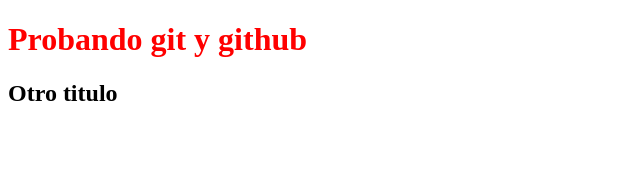
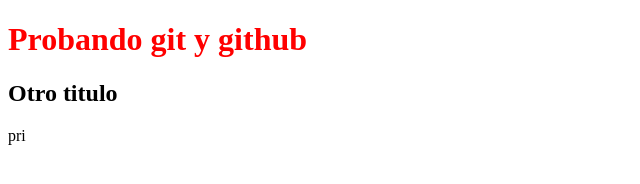
Before and after one commit to priscilapotulnisky/prueba, a plain HTML site: page index.html in a window 1280 px wide. Shown: the full height of the page, 0-640 px from the left. Drawn offline with Linux system fonts and the light colour scheme.

Commit message:
agregue en el footer un parrafo

```diff
--- a/index.html
+++ b/index.html
@@ -9,5 +9,8 @@
 <body>
      <h1>Probando git y github</h1>
      <h2>Otro titulo</h2>
+     <footer>
+        pri
+     </footer>
 </body>
 </html>
```
